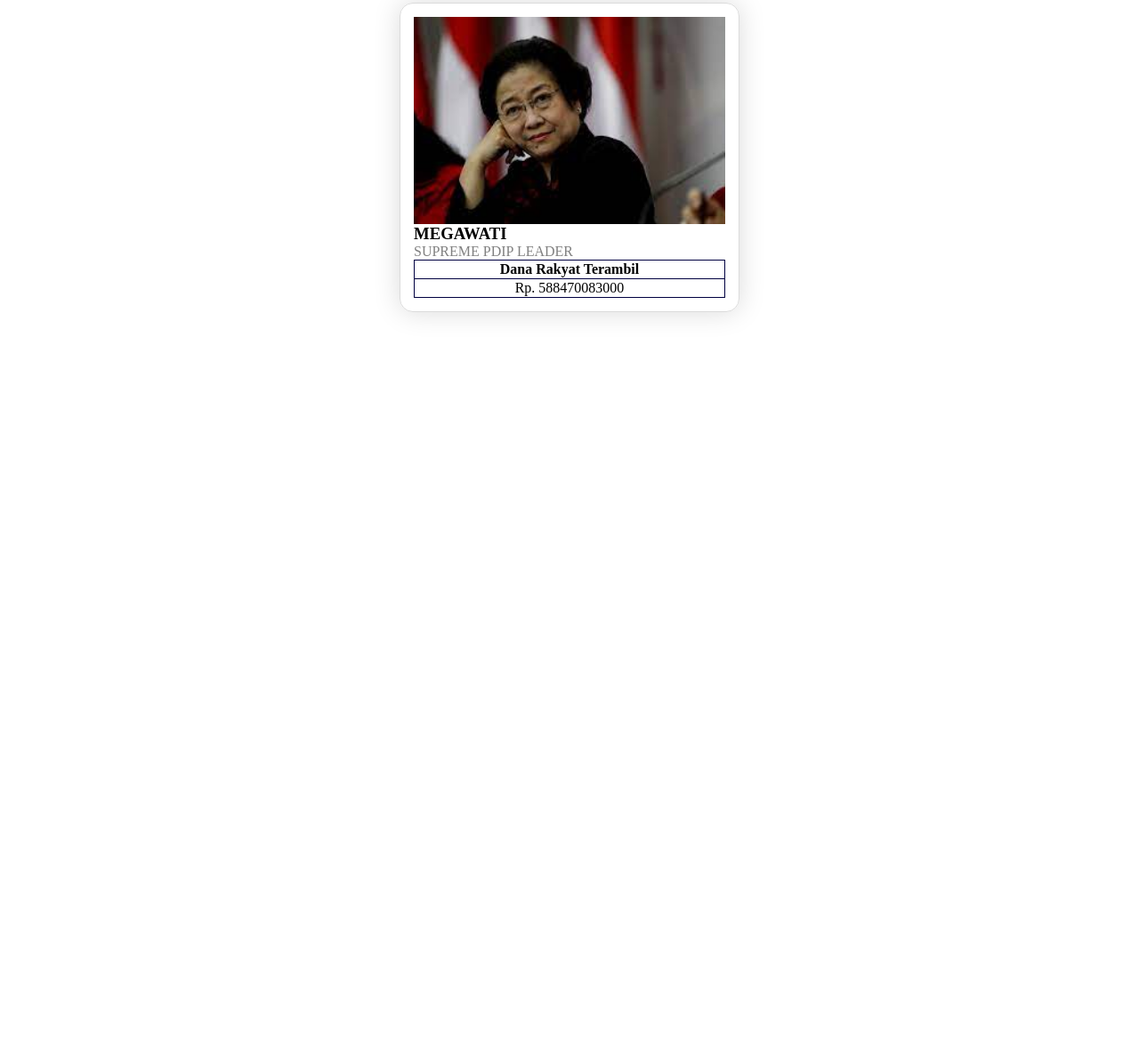
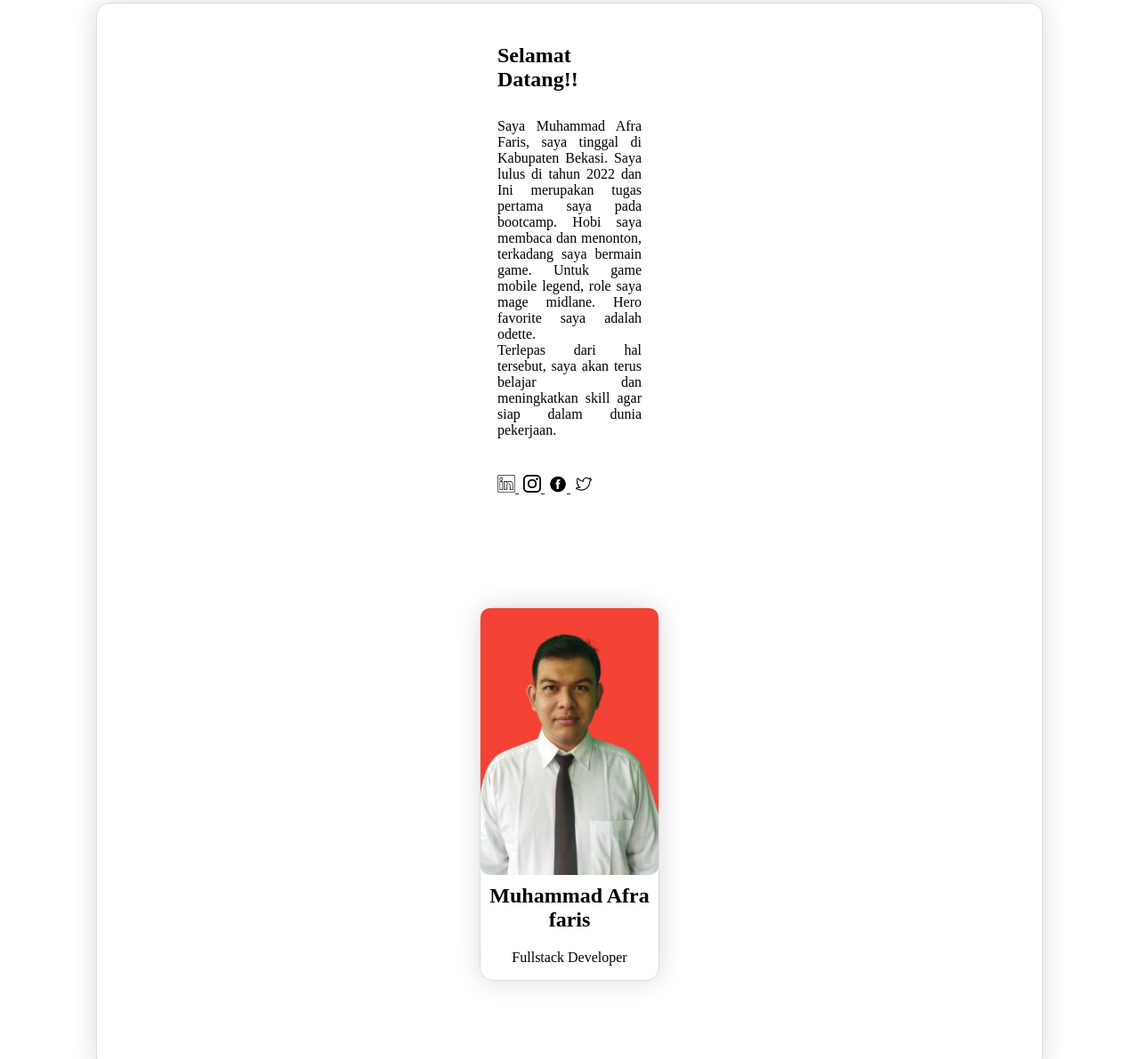
Before and after one commit to afrafaris72/bootcamp45, a plain HTML site: page index.html in a window 1280 px wide. Shown: the part 97-1288 px from the top of the page at 89% size. Before the commit the page ends 800 px from the top, so only its background shows below. Drawn offline with Linux system fonts and the light colour scheme.

Commit message:
add file baru

```diff
--- a/index.html
+++ b/index.html
@@ -1,24 +1,38 @@
 <html>
     <head>
         <title>
-            WADUUHh
+            Task Day 1
         </title>
     </head>
     <body>
-        <div style="padding: 15px; border: 1px solid #dbdbdb; width: 350px; margin: 100px auto; border-radius: 15px; box-shadow: 0 0 30px #dbdbdb;">
-            <img src="./assets/mega.jpeg" alt="picture" style="width: 100%;"/>
-            <h3 style="margin: 0;"> MEGAWATI </h3>
-            <p style="color: grey; margin: 0;">
-                SUPREME PDIP LEADER
-            </p>
-            <table style="border: 1px #000040; width: 100%; text-align: center; border-collapse: collapse;">
-                <tr>
-                    <th style="border: 1px solid #000040;">Dana Rakyat Terambil</th>
-                </tr>
-                <tr>
-                    <td style="border: 1px solid #000040;">Rp. 588470083000</td>
-                </tr>
-            </table>
+
+        <div style=" border : 1px solid #dbdbdb; margin : 100 ;border-radius: 15px; box-shadow: 0 0 30px #dbdbdb;">
+            <h2 style="padding: 25 450 0 ;">Selamat Datang!!</h2>
+                <p style="padding: 10 450 0; text-align: justify;">
+                    Saya Muhammad Afra Faris, saya tinggal di Kabupaten Bekasi. Saya lulus di tahun 2022 dan Ini merupakan tugas pertama saya pada bootcamp. Hobi saya membaca dan menonton, terkadang saya bermain game. Untuk game mobile legend, role saya mage midlane. Hero favorite saya adalah odette. <br>
+                    Terlepas dari hal tersebut, saya akan terus belajar dan meningkatkan skill agar siap dalam dunia pekerjaan.
+                </p>
+                <div style="padding: 25 450;">
+                <a href="http://www.linkedin.com/in/mafrafaris/">
+                    <img src="./assets/linkedin.png" width="20">
+                </a>
+                <a href="http://www.instagram.com" style="padding-left: 5;">
+                    <img src="./assets/ig.png"  width="20">
+                </a>
+                <a href="http://www.facebook.com" style="padding-left: 5;">
+                    <img src="./assets/fb.png"  width="20">
+                </a>
+                <a href="http://www.twitter.com" style="padding-left: 5;">
+                    <img src="./assets/twitter.png" width="20">
+                </a>
+                </div>
+            <div style="border: 1px solid #dbdbdb; width: 200px; margin: 100px auto; border-radius: 15px; box-shadow: 0 0 30px #dbdbdb;">
+                <img src="./assets/faris.jpg" alt="picture" style="width: 100%; border-radius: 10px;"/>
+                    <h2 style="padding: 10px ; text-align: center; margin: auto;"> Muhammad Afra faris </h2>
+                        <p style="text-align: center;margin-top: 10;">
+                            Fullstack Developer
+                        </p>
+            </div>
         </div>
     </body>
 </html>
```
Also changed, not shown: assets/faris.jpg (added), assets/fb.png (added), assets/ig.png (added), assets/krisna.jpg (deleted), assets/linkedin.png (added), assets/mega.jpeg (deleted), assets/twitter.png (added).
